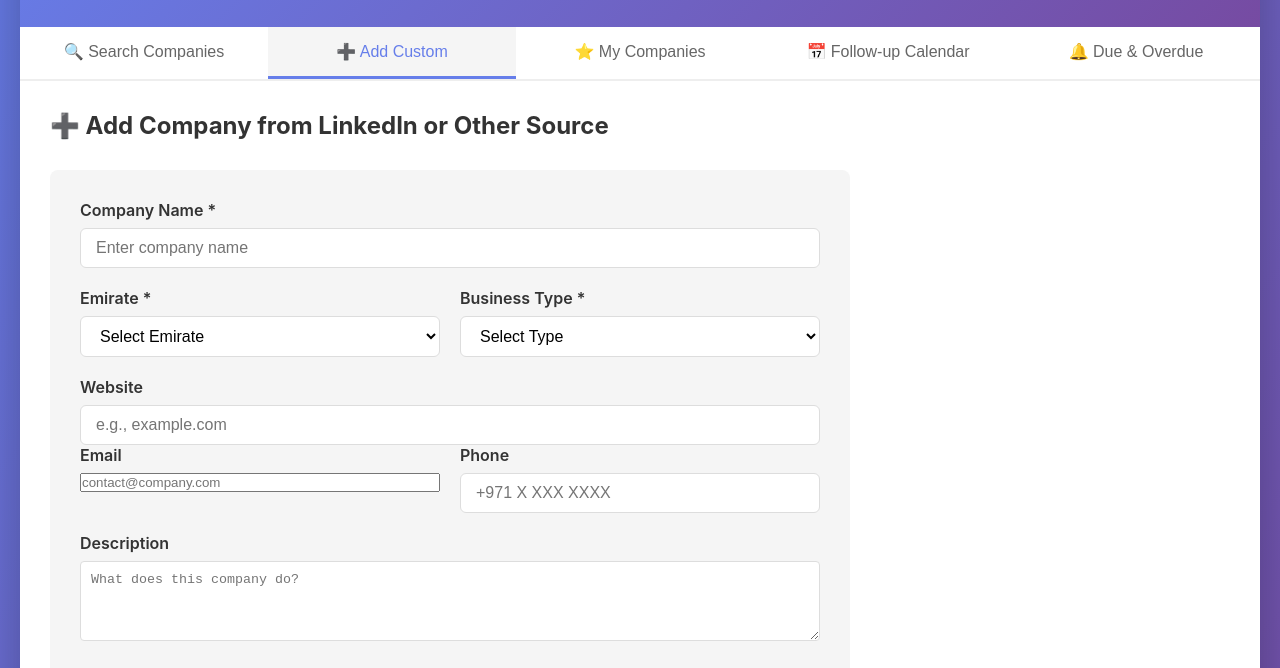
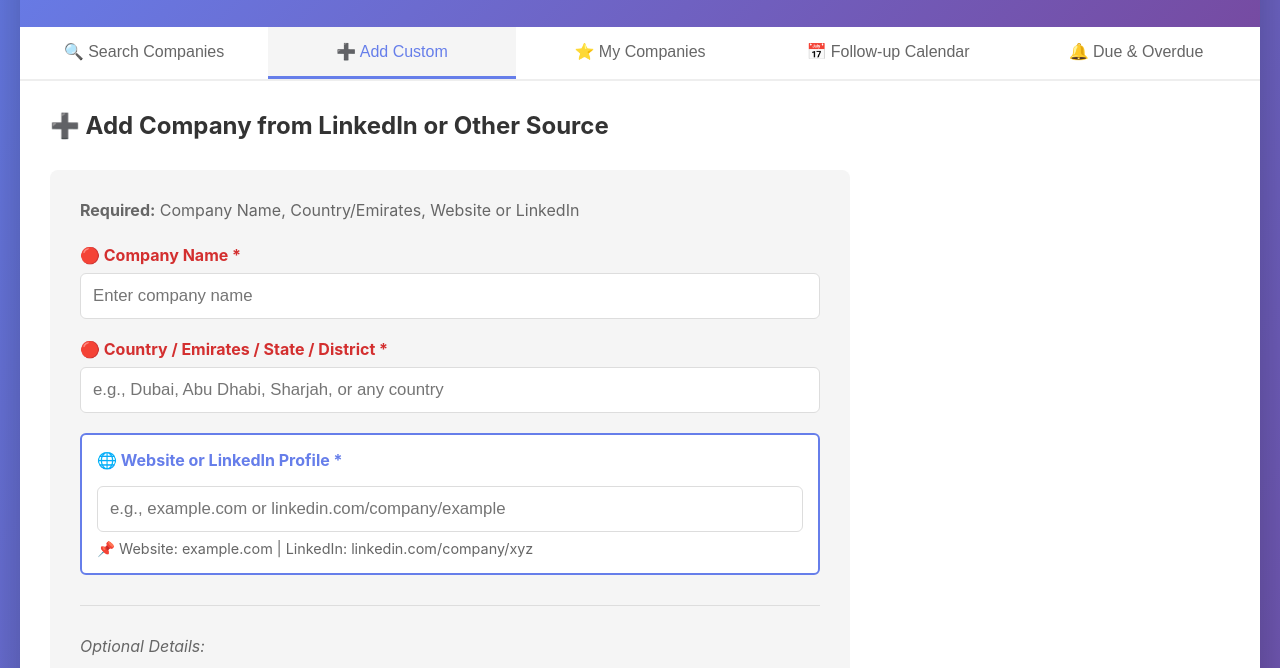
Before and after one commit to zenline-digital/Job-Application-tracker, a plain HTML site: page index.html in a window 1280 px wide. Both pictures are taken after a click on the button "➕ Add Custom". Shown: the part 132-800 px from the top of the page. Drawn offline with Linux system fonts and the light colour scheme.

Commit message:
UX: Restructure add company form - prioritize essential fields

```diff
--- a/index.html
+++ b/index.html
@@ -436,30 +436,34 @@
             <h2 style="margin-bottom: 30px;">➕ Add Company from LinkedIn or Other Source</h2>
 
             <div style="max-width: 800px; background: #f5f5f5; padding: 30px; border-radius: 8px;">
+                <p style="color: #666; margin-bottom: 25px;"><strong>Required:</strong> Company Name, Country/Emirates, Website or LinkedIn</p>
+
+                <!-- ESSENTIAL FIELDS -->
                 <div class="form-group" style="margin-bottom: 20px;">
-                    <label for="custom-name">Company Name *</label>
-                    <input type="text" id="custom-name" placeholder="Enter company name">
+                    <label for="custom-name" style="color: #d32f2f;"><strong>🔴 Company Name *</strong></label>
+                    <input type="text" id="custom-name" placeholder="Enter company name" style="font-size: 1.05em; padding: 12px;">
                 </div>
 
-                <div style="display: grid; grid-template-columns: 1fr 1fr; gap: 20px;">
-                    <div class="form-group">
-                        <label for="custom-emirate">Emirate *</label>
-                        <select id="custom-emirate">
-                            <option value="">Select Emirate</option>
-                            <option value="Dubai">Dubai</option>
-                            <option value="Abu Dhabi">Abu Dhabi</option>
-                            <option value="Sharjah">Sharjah</option>
-                            <option value="Ajman">Ajman</option>
-                            <option value="Ras Al Khaimah">Ras Al Khaimah</option>
-                            <option value="Fujairah">Fujairah</option>
-                            <option value="Umm Al Quwain">Umm Al Quwain</option>
-                        </select>
+                <div class="form-group" style="margin-bottom: 20px;">
+                    <label for="custom-emirate" style="color: #d32f2f;"><strong>🔴 Country / Emirates / State / District *</strong></label>
+                    <input type="text" id="custom-emirate" placeholder="e.g., Dubai, Abu Dhabi, Sharjah, or any country" style="font-size: 1.05em; padding: 12px;">
                 </div>
 
-                    <div class="form-group">
-                        <label for="custom-type">Business Type *</label>
+                <div class="form-group" style="margin-bottom: 20px; background: white; padding: 15px; border: 2px solid #667eea; border-radius: 6px;">
+                    <label for="custom-website" style="color: #667eea;"><strong>🌐 Website or LinkedIn Profile *</strong></label>
+                    <input type="text" id="custom-website" placeholder="e.g., example.com or linkedin.com/company/example" style="font-size: 1.05em; padding: 12px; margin-top: 8px;">
+                    <p style="font-size: 0.9em; color: #666; margin-top: 8px;">📌 Website: example.com | LinkedIn: linkedin.com/company/xyz</p>
+                </div>
+
+                <hr style="margin: 30px 0; border: none; border-top: 1px solid #ddd;">
+
+                <!-- OPTIONAL FIELDS -->
+                <p style="color: #666; margin-bottom: 20px; font-style: italic;">Optional Details:</p>
+
+                <div class="form-group" style="margin-bottom: 20px;">
+                    <label for="custom-type">📊 Business Type (Optional)</label>
                     <select id="custom-type">
-                            <option value="">Select Type</option>
+                        <option value="">Leave blank if unsure</option>
                         <option value="FMCG Distribution">FMCG Distribution</option>
                         <option value="Food Distribution">Food Distribution</option>
                         <option value="Warehousing & Logistics">Warehousing & Logistics</option>
@@ -469,28 +473,22 @@
                         <option value="Other">Other</option>
                     </select>
                 </div>
-                </div>
-
-                <div class="form-group" style="margin-top: 20px;">
-                    <label for="custom-website">Website</label>
-                    <input type="text" id="custom-website" placeholder="e.g., example.com">
-                </div>
 
                 <div style="display: grid; grid-template-columns: 1fr 1fr; gap: 20px;">
                     <div class="form-group">
-                        <label for="custom-email">Email</label>
+                        <label for="custom-email">✉️ Email (Optional)</label>
                         <input type="email" id="custom-email" placeholder="contact@company.com">
                     </div>
 
                     <div class="form-group">
-                        <label for="custom-phone">Phone</label>
+                        <label for="custom-phone">📞 Phone (Optional)</label>
                         <input type="text" id="custom-phone" placeholder="+971 X XXX XXXX">
                     </div>
                 </div>
 
                 <div class="form-group" style="margin-top: 20px;">
-                    <label for="custom-description">Description</label>
-                    <textarea id="custom-description" placeholder="What does this company do?" style="width: 100%; padding: 10px; border: 1px solid #ddd; border-radius: 4px; min-height: 80px;"></textarea>
+                    <label for="custom-description">📝 Description (Optional)</label>
+                    <textarea id="custom-description" placeholder="What does this company do?" style="width: 100%; padding: 10px; border: 1px solid #ddd; border-radius: 4px; min-height: 60px;"></textarea>
                 </div>
 
                 <hr style="margin: 30px 0; border: none; border-top: 1px solid #ddd;">
@@ -1064,7 +1062,7 @@
 
         function addCustomCompany() {
             const name = document.getElementById('custom-name').value.trim();
-            const emirate = document.getElementById('custom-emirate').value;
+            const emirate = document.getElementById('custom-emirate').value.trim();
             const type = document.getElementById('custom-type').value;
             const website = document.getElementById('custom-website').value.trim();
             const email = document.getElementById('custom-email').value.trim();
@@ -1074,17 +1072,17 @@
             const followupDate = document.getElementById('custom-followup-date').value;
             const notes = document.getElementById('custom-followup-notes').value.trim();
 
-            // Validation
+            // Validation - REQUIRED FIELDS ONLY
             if (!name) {
                 showToast('⚠️ Company name is required');
                 return;
             }
             if (!emirate) {
-                showToast('⚠️ Please select an emirate');
+                showToast('⚠️ Country/Emirates/State/District is required');
                 return;
             }
-            if (!type) {
-                showToast('⚠️ Please select business type');
+            if (!website) {
+                showToast('⚠️ Website or LinkedIn profile is required');
                 return;
             }
 
@@ -1098,11 +1096,11 @@
             const newCompany = {
                 name: name,
                 emirate: emirate,
-                type: type,
-                website: website || 'Not listed',
+                type: type || 'Not specified',
+                website: website,
                 email: email || 'Not listed',
                 phone: phone || 'Not listed',
-                description: description || `${type} company in ${emirate}`,
+                description: description || `${type || 'Business'} company in ${emirate}`,
                 address: emirate,
                 status: status,
                 followupDate: followupDate,
@@ -1124,8 +1122,8 @@
         function resetCustomForm() {
             document.getElementById('custom-name').value = '';
             document.getElementById('custom-emirate').value = '';
+            document.getElementById('custom-website').value = '';
             document.getElementById('custom-type').value = '';
-            document.getElementById('custom-website').value = '';
             document.getElementById('custom-email').value = '';
             document.getElementById('custom-phone').value = '';
             document.getElementById('custom-description').value = '';
```
Lines whose indentation alone changed are shown as unchanged.
